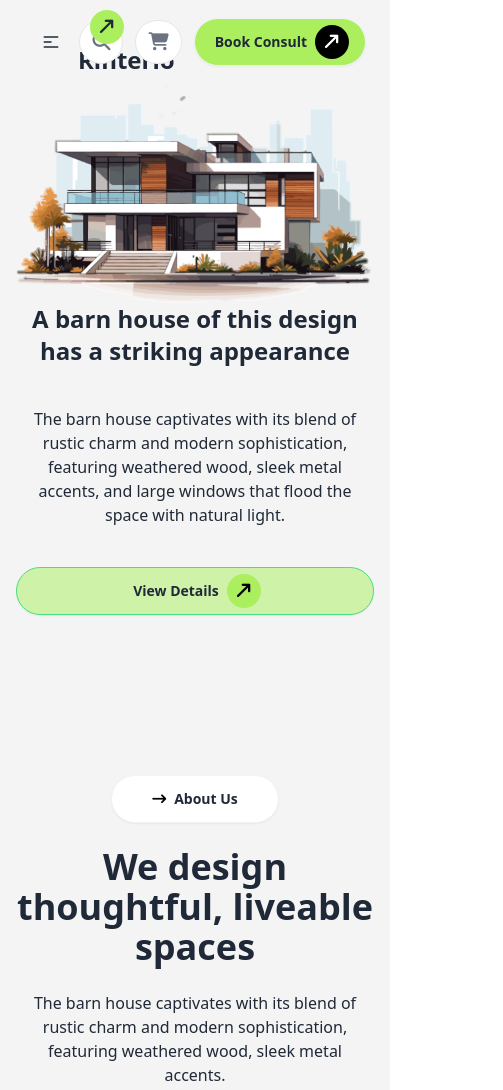
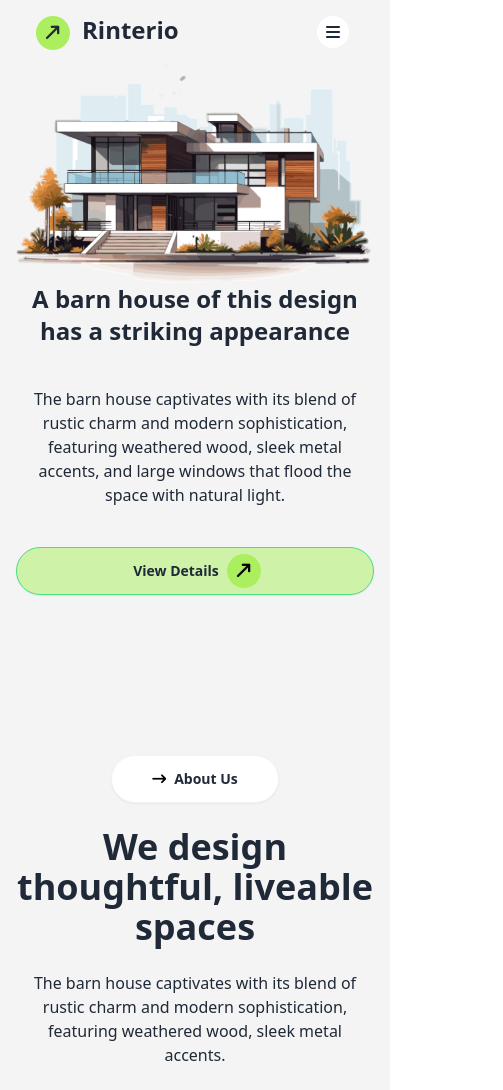
Before and after one commit to sazid-coder/assingment-3, a plain HTML site: page index.html in a window 390 px wide. Shown: the top 1090 px of the page, 503 px wide, since content can reach past the window. Drawn offline with nearby package versions, Linux system fonts and the light colour scheme.

Commit message:
mobile menu done

```diff
--- a/index.html
+++ b/index.html
@@ -13,21 +13,10 @@
     <header class="bg-gradient-to-b from-[#F4F4F4]">
         <nav class="container mx-auto px-4">
             <div class="navbar">
-                <div class="navbar-start">
-                  <div class="dropdown">
+                <div class="navbar-start max-sm:flex max-sm:justify-between max-sm:w-full">
+                  <div class="dropdown max-sm:order-last">
                     <div tabindex="0" role="button" class="btn btn-ghost lg:hidden">
-                      <svg
-                        xmlns="http://www.w3.org/2000/svg"
-                        class="h-5 w-5"
-                        fill="none"
-                        viewBox="0 0 24 24"
-                        stroke="currentColor">
-                        <path
-                          stroke-linecap="round"
-                          stroke-linejoin="round"
-                          stroke-width="2"
-                          d="M4 6h16M4 12h8m-8 6h16" />
-                      </svg>
+                      <i class="text-[16px] bg-white p-3 w-8 h-8 flex justify-center items-center rounded-full fa-solid fa-bars"></i>
                     </div>
                     <ul
                       tabindex="0"
@@ -41,7 +30,7 @@
                   </div>
                   <h2 class="text-2xl font-bold"><i class="text-[18px] bg-[#ABEF5F] p-2 rounded-full -rotate-45 fa-solid fa-arrow-right-long mx-3"></i>Rinterio</h2>
                 </div>
-                <div class="navbar-center hidden lg:flex">
+                <div class="navbar-center lg:flex hidden">
                   <ul class="menu menu-horizontal px-1">
                     <li><a class="font-bold">Home</a></li>
                     <li><a>Services</a></li>
@@ -50,7 +39,7 @@
                     <li><a>Contact Us</a></li>
                   </ul>
                 </div>
-                <div class="navbar-end">
+                <div class="navbar-end max-sm:hidden">
                     <i class="text-[18px] bg-white text-gray-500 border border-inherit	 p-3 rounded-full fa-solid fa-magnifying-glass"></i>
                     <i class="text-[18px] bg-white text-gray-500 border border-inherit p-3 rounded-full fa-solid fa-cart-shopping mx-3"></i>
 
```
